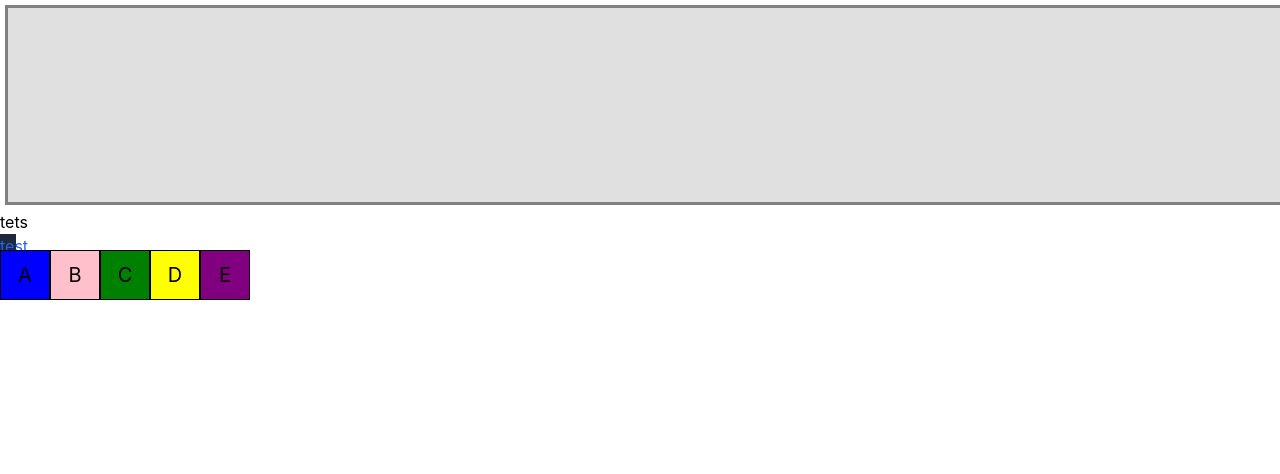
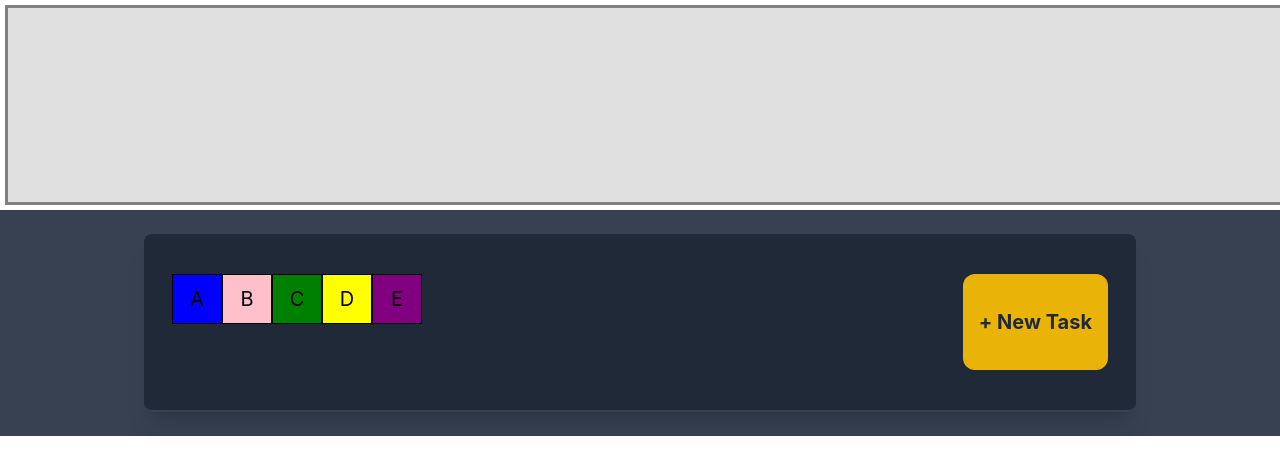
Before and after one commit to tlvu93/flocess, a Next.js app: page /workflow-creator in a window 1280 px wide. Shown: the top 474 px of the page. Built offline with nearby package versions, Linux system fonts and the light colour scheme.

Commit message:
Add styling to Component List

```diff
--- a/pages/playground.tsx
+++ b/pages/playground.tsx
@@ -4,12 +4,10 @@ import Container from '@layouts/Container';
 
 function Playground() {
   return (
-    <div>
-      <Container>
-        <div>test</div>
-        <h1>test test</h1>
-      </Container>
-    </div>
+    <Container>
+      <div>test</div>
+      <h1>test test</h1>
+    </Container>
   );
 }
 
--- a/pages/workflow-creator.tsx
+++ b/pages/workflow-creator.tsx
@@ -12,9 +12,8 @@ function WorkflowCreator({}: Props) {
   return (
     <div className='App'>
       <SVGArea draggedData={draggedData} />
-      <button>tets</button>
-      <ComponentList />
-      <DraggableBlocks
+
+      <ComponentList
         setDragData={(dragData: Object) => setDragData(dragData)}
       />
     </div>
--- a/src/components/component-list/component-list.tsx
+++ b/src/components/component-list/component-list.tsx
@@ -1,8 +1,20 @@
 import React from 'react';
 
-function ComponentList() {
+import { DraggableBlocks } from '@components/draggable-components';
+import Container from '@layouts/Container';
+
+function ComponentList({ setDragData }: { setDragData: Function }) {
   return (
-    <div className='text-blue-600 w-4 h-4 bg-slate-800'>test ComponentList</div>
+    <div>
+      <Container>
+        <div className='flex h-24 flex-row justify-between'>
+          <DraggableBlocks setDragData={setDragData} />
+          <button className='rounded-xl bg-yellow-500 p-4 text-xl font-bold text-gray-800 hover:bg-yellow-600'>
+            + New Task
+          </button>
+        </div>
+      </Container>
+    </div>
   );
 }
 
```
